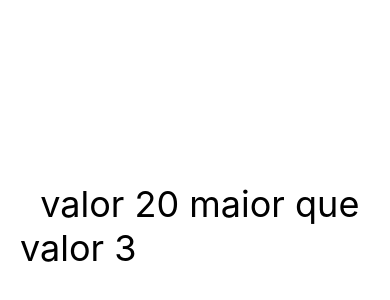
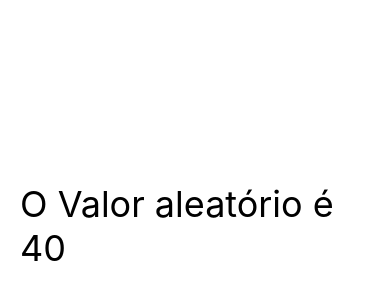
Before and after one commit to ibiaalice/reactnative_examples_app, a React Native app in the folder concepts/: screen / in a window 390 px wide. Shown: the part 196-496 px from the top of the page. Built offline with nearby package versions, Linux system fonts and the light colour scheme.

Commit message:
adicionando numero aleatorio

```diff
--- a/concepts/src/App.js
+++ b/concepts/src/App.js
@@ -3,16 +3,18 @@ import {View, Text, StyleSheet} from 'react-native';
 import MinMax from './components/MinMax'
 import CompPadrao, {Comp1, Comp2} from './components/Multi'
 import Primeiro from './components/Text';
-
+import Aleatorio from './components/Aleatorio';
 
 export default function(){
    return <View style={style.App}>
       {/* <CompPadrao />
       <Primeiro />
       <Comp1 />
-      <Comp2 /> */}
+      <Comp2 />
+      <MinMax min='3' max='20'/> */}
 
-      <MinMax min='3' max='20'/>
+      <Aleatorio x={1} y={100} />
+
 
    </View>
 }
--- /dev/null
+++ b/concepts/src/components/Aleatorio.js
@@ -0,0 +1,15 @@
+import React from 'react';
+import {Text} from 'react-native';
+
+import Estilo from './estilo';
+
+export default props => {
+    const delta = props.y - props.x + 1;
+    const aleatorio = parseInt(Math.random() * delta);
+
+    return(
+        <Text style={Estilo.primeiro}>
+            O Valor aleatório é {aleatorio}
+        </Text>
+    );
+}
--- a/concepts/src/components/MinMax.js
+++ b/concepts/src/components/MinMax.js
@@ -7,5 +7,5 @@ export default (props) => {
 
     return(
         <Text style={Estilo.primeiro}>  valor {props.max} maior que valor {props.min} </Text>
-    )
+    );
 }
```
